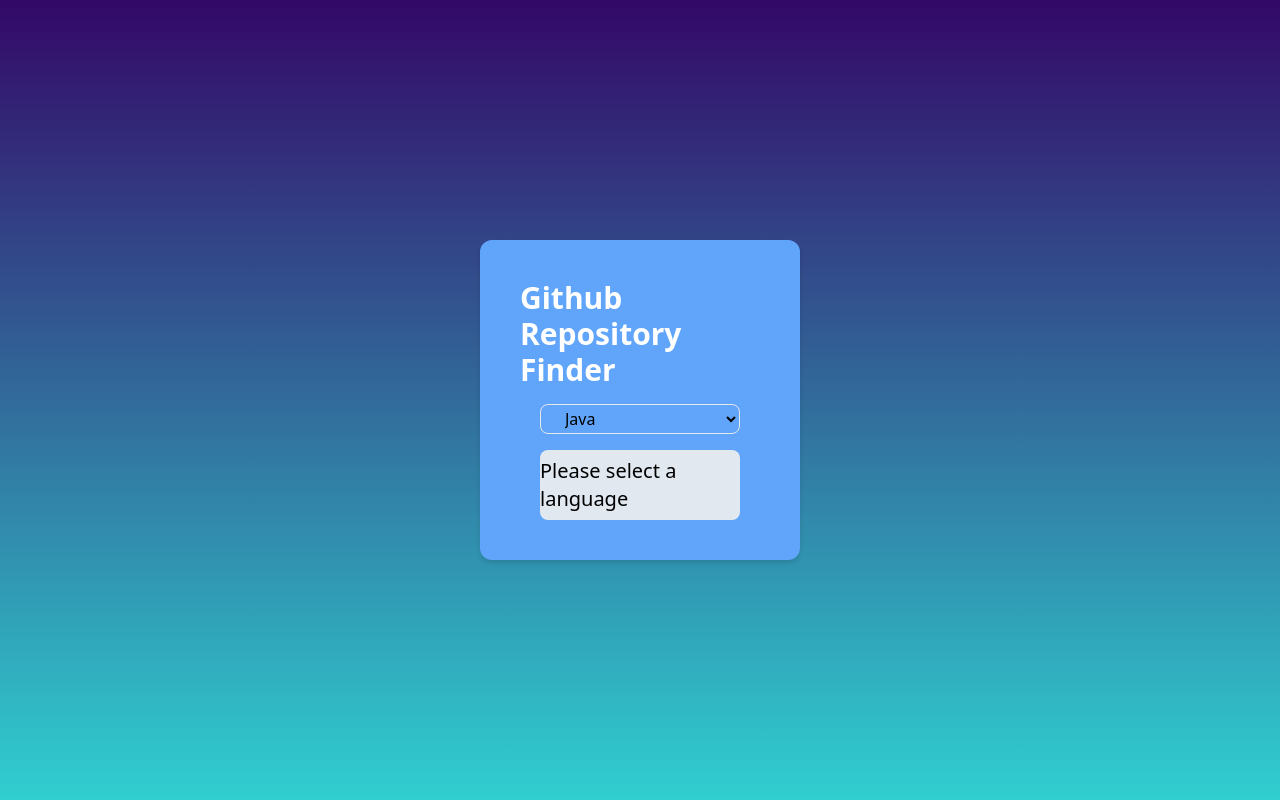
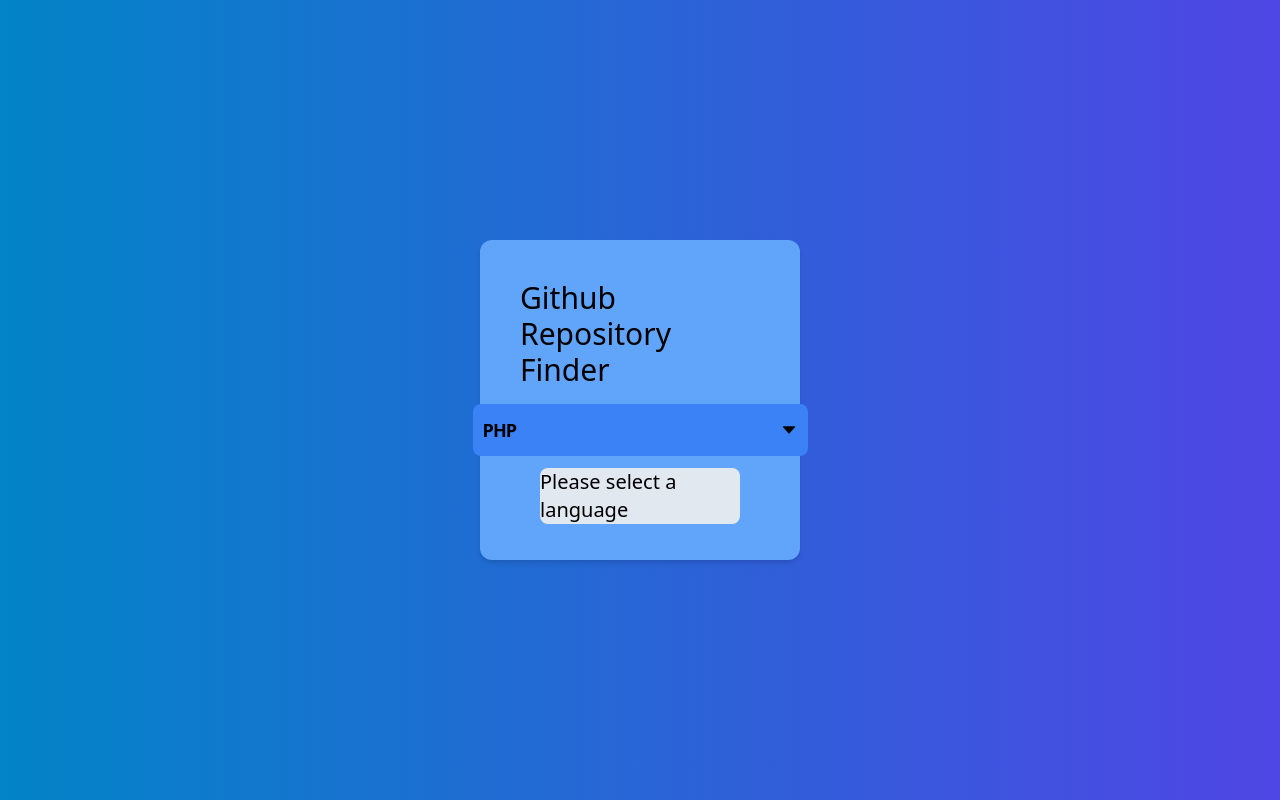
Before and after one commit to Migeen/Random-repo, a React (Vite) app in the folder my-random-repo/: page / in a window 1280 px wide. Built offline with nearby package versions, Linux system fonts and the light colour scheme.

Commit message:
dropdown completed

```diff
--- a/my-random-repo/src/App.jsx
+++ b/my-random-repo/src/App.jsx
@@ -3,7 +3,7 @@
 function App() {
 
   return (
-    <div className="flex justify-center items-center bg-grad  w-full h-screen">
+    <div className="flex justify-center items-center bg-gradient-to-r from-sky-600 to-indigo-600  w-full h-screen">
       <Container />
     </div>
   )
--- a/my-random-repo/src/components/Container.jsx
+++ b/my-random-repo/src/components/Container.jsx
@@ -1,25 +1,13 @@
 import React from 'react'
+import Dropdown from './Dropdown'
+import Repo from './Repo'
 
 const Container = () => {
   return (
     <div className=' h-2/5 w-1/4 rounded-xl shadow-md flex gap-4 flex-col items-center p-10 bg-blue-400'>
-      <h1 className='font-semibold text-3xl text-white'>Github Repository Finder</h1>
-      <select name="Choose" id="" className='h-10 w-5/6 bg-blue-400 min-w-40  rounded-lg px-5 cursor-pointer border  ' >
-        <option value="Java">Java</option>
-        <option value="JavaScript">JavaScript</option>
-        <option value="PHP">PHP</option>
-        <option value="Python">Python</option>
-        <option value="C#">C#</option>
-        <option value="R">R</option>
-        <option value="Ruby">Ruby</option>
-        <option value="TypeScript">TypeScript</option>
-        <option value="Flutter">Flutter</option>
-        <option value="Swift">Swift</option>
-      </select>
-
-      <div className='w-5/6  h-2/5 rounded-lg flex bg-slate-200 justify-center items-center'>
-        <h2 className=' text-xl cursor-default'>Please select a language</h2>
-      </div>
+      <h1 className='font-medium text-3xl'>Github Repository Finder</h1>
+      <Dropdown />
+      <Repo/>
     </div>
   )
 }
--- /dev/null
+++ b/my-random-repo/src/components/Dropdown.jsx
@@ -0,0 +1,40 @@
+import list from '../list.json';
+import React, { useEffect, useState } from 'react'
+import { AiOutlineCaretDown, AiOutlineCaretUp } from 'react-icons/ai';
+
+const Dropdown = () => {
+
+    const [isOpen, setIsOpen] = useState(false);
+    const [Language,setLanguage] = useState('PHP');
+
+    return (
+        <div className='relative flex flex-col items-center w-[335px] h-10 rounded-lg mb-2'>
+            <button onClick={() => setIsOpen((prev) => !prev)} className='bg-blue-500 p-2 w-full flex items-center justify-between font-bold text-lg rounded-lg tracking-tighter border-2
+            border-transparent active:border-white duration-300 active:text-white'>
+                {Language}
+                {!isOpen ? (
+                    <AiOutlineCaretDown className='h-8' />
+                ) : (
+                    <AiOutlineCaretUp className='h-8' />
+                )}
+            </button>
+            {isOpen &&
+                <div className='bg-blue-500 absolute top-20 max-h-[410px] overflow-y-scroll flex flex-col w-full rounded-lg p-2'>
+                    {list.map((item, i) => (
+                        <div className='flex flex-col w-full text-start hover:bg-blue-400 cursor-pointer rounded-lg p-4'
+                         key={i}
+                         onClick={()=> {
+                            setLanguage(item.Language);
+                            setIsOpen(false);
+                         }}
+                         >
+                            <h3 className='font-bold text-black active:text-white duration-300'>{item.Language}</h3>
+                        </div>
+                    ))}
+                </div>
+            }
+        </div>
+    )
+}
+
+export default Dropdown
--- /dev/null
+++ b/my-random-repo/src/components/Repo.jsx
@@ -0,0 +1,11 @@
+import React from 'react'
+
+const Repo = () => {
+  return (
+    <div className='w-5/6  h-2/5 rounded-lg flex bg-slate-200 justify-center items-center'>
+        <h2 className=' text-xl cursor-default'>Please select a language</h2>
+      </div>
+  )
+}
+
+export default Repo
--- /dev/null
+++ b/my-random-repo/src/list.json
@@ -0,0 +1,29 @@
+[
+    {
+        "Language": "PHP"
+    },
+    {
+        "Language": "Java"
+    },
+    {
+        "Language": "Python"
+    },
+    {
+        "Language": "C"
+    },
+    {
+        "Language": "C++"
+    },
+    {
+        "Language": "Ruby"
+    },
+    {
+        "Language": "JavaScript"
+    },
+    {
+        "Language": "HTML"
+    },
+    {
+        "Language": "GO"
+    }
+]
```
